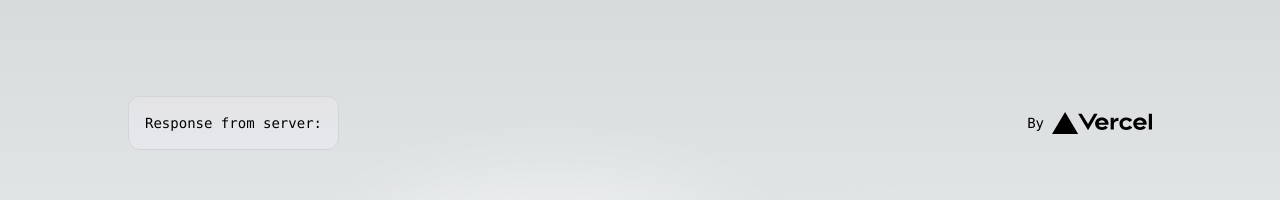
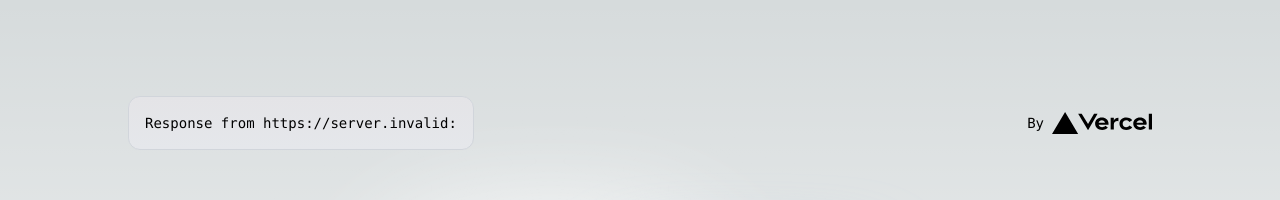
Before and after one commit to tomitheninja/nest-next-swagger, a Next.js app: page / in a window 1280 px wide. Shown: the top 200 px of the page. Built offline with nearby package versions, Linux system fonts and the light colour scheme; no server answers.

Commit message:
add debug info

```diff
--- a/src/app/page.tsx
+++ b/src/app/page.tsx
@@ -1,4 +1,4 @@
-import { myClientApi } from "@/my-client-api";
+import { basePath, myClientApi } from "@/my-client-api";
 import Image from "next/image";
 
 export const dynamic = "force-dynamic";
@@ -14,7 +14,7 @@ export default async function Home() {
     <main className="flex min-h-screen flex-col items-center justify-between p-24">
       <div className="z-10 max-w-5xl w-full items-center justify-between font-mono text-sm lg:flex">
         <p className="fixed left-0 top-0 flex w-full justify-center border-b border-gray-300 bg-gradient-to-b from-zinc-200 pb-6 pt-8 backdrop-blur-2xl dark:border-neutral-800 dark:bg-zinc-800/30 dark:from-inherit lg:static lg:w-auto  lg:rounded-xl lg:border lg:bg-gray-200 lg:p-4 lg:dark:bg-zinc-800/30">
-          Response from server: {greeting}
+          Response from {basePath}: {greeting}
         </p>
         <div className="fixed bottom-0 left-0 flex h-48 w-full items-end justify-center bg-gradient-to-t from-white via-white dark:from-black dark:via-black lg:static lg:h-auto lg:w-auto lg:bg-none">
           <a
--- a/src/my-client-api.ts
+++ b/src/my-client-api.ts
@@ -1,6 +1,6 @@
 import { Configuration, DefaultApi } from "../generated/my-client";
 
-let basePath;
+export let basePath: string;
 
 if (process.env.NEXT_PUBLIC_API_URL) {
   basePath = process.env.NEXT_PUBLIC_API_URL;
```
